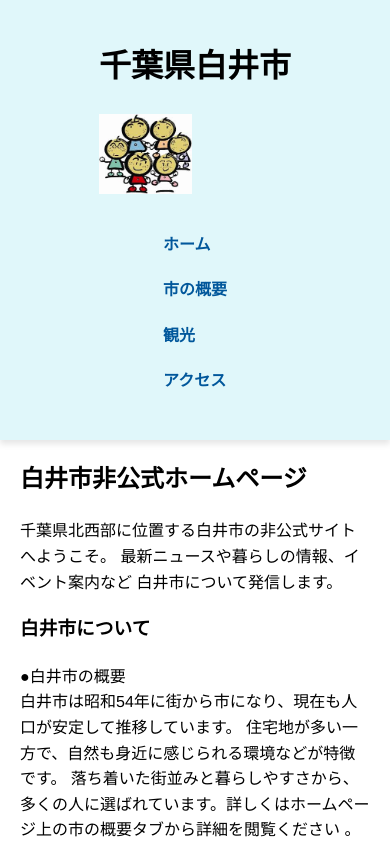
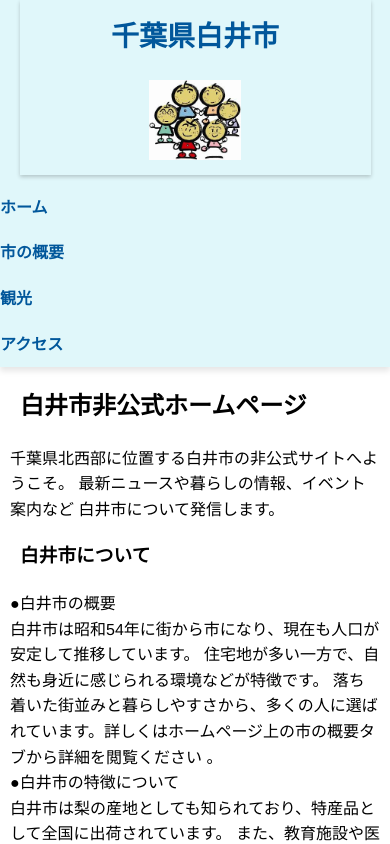
Before and after one commit to nekoya36/test1A.github.io, a plain HTML site: page index.html in a window 390 px wide. Shown: the top 844 px of the page. Drawn offline with Linux system fonts and the light colour scheme.

Commit message:
Update test1A.css

```diff
--- a/test1A.css
+++ b/test1A.css
@@ -1,6 +1,10 @@
 /* =========================
-   全体背景
+   全体設定
 ========================= */
+* {
+  box-sizing: border-box;
+}
+
 body {
   margin: 0;
   font-family: "Helvetica", "Arial", sans-serif;
@@ -14,29 +18,37 @@ body {
 ========================= */
 .site-header {
   width: 100%;
-  background-color: #e0f7fa; /* 水色の背景 */
+  background-color: #e0f7fa; /* 水色背景 */
+  padding: 0;
+  box-shadow: 0 4px 6px rgba(0,0,0,0.1); /* 立体感 */
+}
+
+/* ヘッダー内のh1と画像を横並び */
+.header-content {
   display: flex;
-  align-items: center;        /* 縦中央 */
-  justify-content: space-between; /* 左右に配置 */
-  padding: 40px 30px;
-  box-shadow: 0 4px 6px rgba(0,0,0,0.1); /* 立体感 */
-  margin-bottom: 20px;
-  box-sizing: border-box;
-  min-height: 120px;          /* 高さを固定して画像はみ出し防止 */
+  align-items: center;             /* 縦中央 */
+  justify-content: space-between;  /* 左右に配置 */
+  width: 90%;
+  max-width: 1200px;
+  margin: 0 auto;
+  padding: 20px 30px;
+  background-color: #e0f7fa;       /* 水色ブロック */
+  box-shadow: 0 2px 4px rgba(0,0,0,0.2); /* 立体感 */
 }
 
 /* h1 */
-.header-text h1 {
+.header-content h1 {
   margin: 0;
   color: #01579b; /* 濃い青 */
   font-size: 36px;
+  text-align: left;
 }
 
 /* 画像 */
-.header-image img {
-  height: 100%; /* ヘッダーの高さに合わせる */
+.header-content .header-image img {
+  display: block;
+  max-height: 120px;
   width: auto;
-  max-height: 120px;
 }
 
 /* =========================
@@ -47,7 +59,7 @@ nav ul {
   justify-content: center;
   list-style: none;
   padding: 0;
-  margin-top: 10px;
+  margin: 10px 0 20px 0;
 }
 
 nav li {
@@ -68,7 +80,7 @@ main h2, main h3, main h4, main p, main p3, main p4 {
   margin-right: 20px;
 }
 
-/* p1（本文） */
+/* p1（本文）をh1下で左寄せ */
 main p {
   text-align: left;
   margin-top: 20px;
@@ -101,21 +113,22 @@ iframe {
    スマホ対応
 ========================= */
 @media screen and (max-width: 768px) {
-  .site-header {
+  .header-content {
     flex-direction: column;
     align-items: center;
-    padding: 20px 10px;
+    padding: 15px;
   }
 
-  .header-text h1 {
+  .header-content h1 {
     font-size: 28px;
+    text-align: center;
     margin-bottom: 10px;
   }
 
-  .header-image img {
-    height: 80px;
+  .header-content .header-image img {
+    margin-left: 0;
+    margin-top: 10px;
     max-height: 80px;
-    margin-bottom: 10px;
   }
 
   nav ul {
@@ -129,5 +142,7 @@ iframe {
 
   main p {
     text-align: left;
+    margin-left: 10px;
+    margin-right: 10px;
   }
 }
```
